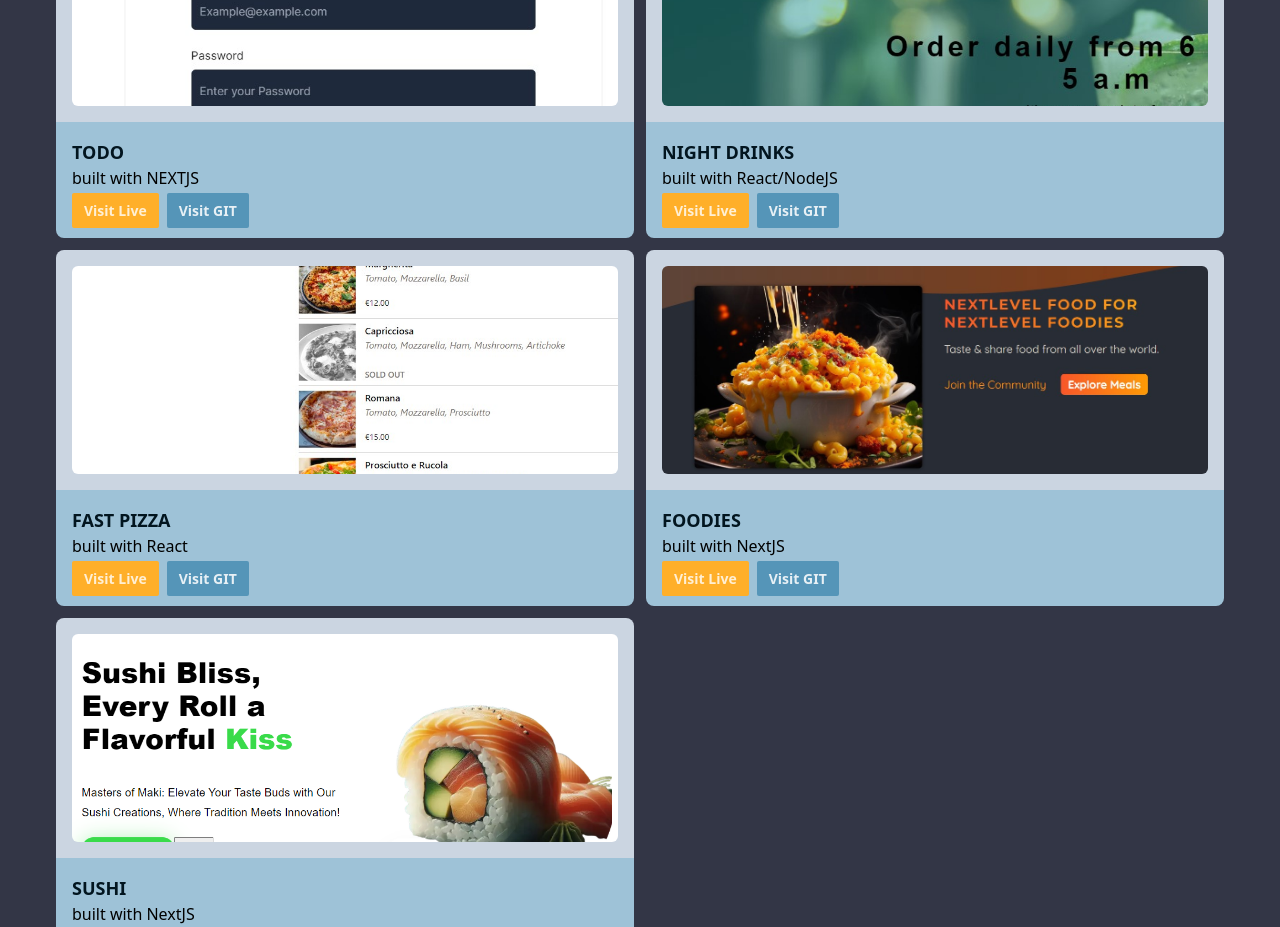
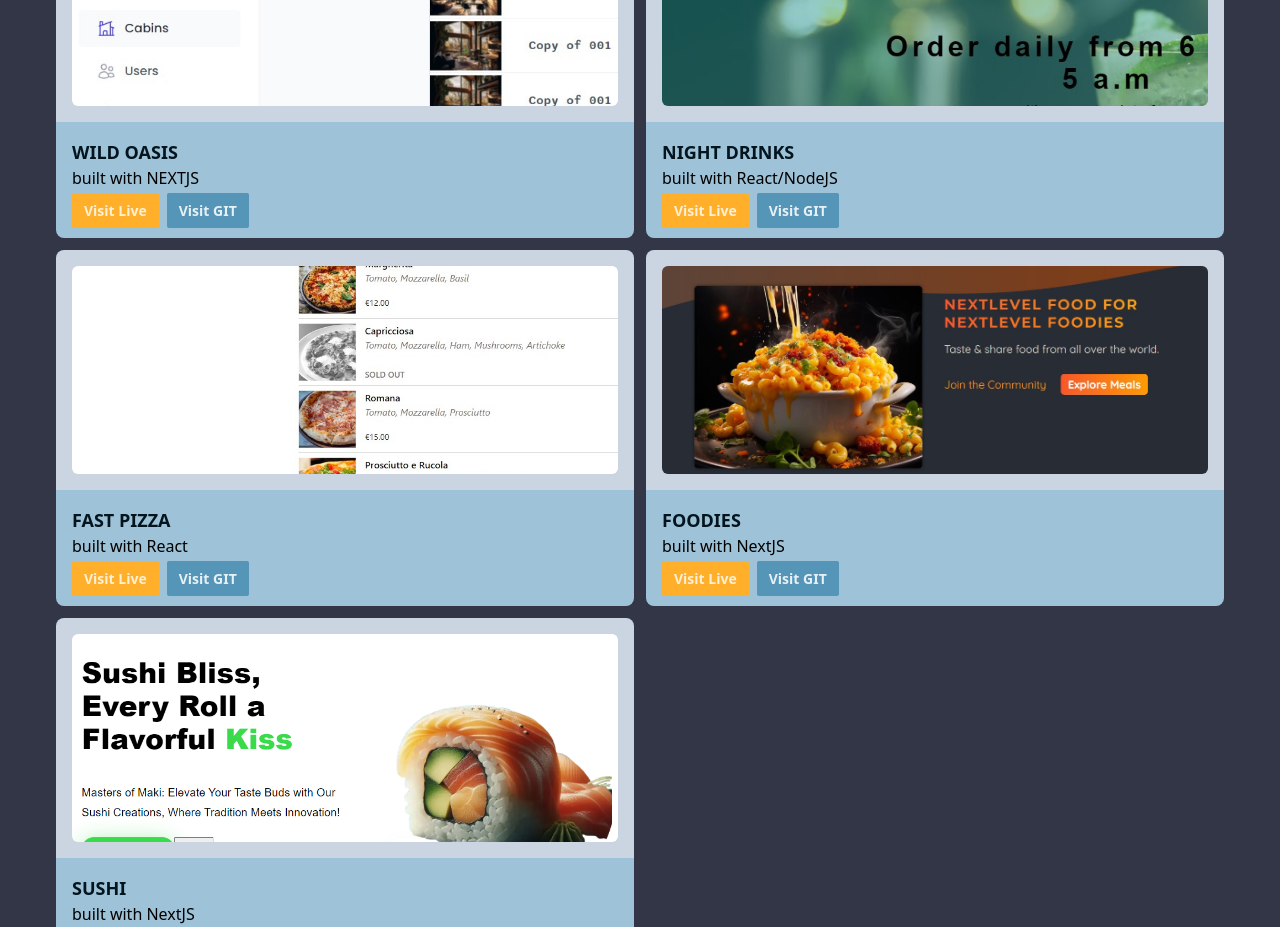
Before and after one commit to Navi003/protfolio, a Next.js app: page /projects in a window 1280 px wide. Shown: the part 1120-2047 px from the top of the page. Built offline with nearby package versions, Linux system fonts and the light colour scheme.

Commit message:
Replaced todo App with Wild Oasis

```diff
--- a/app/projectdata/data.js
+++ b/app/projectdata/data.js
@@ -29,10 +29,10 @@ export const data = [
     image: "/images/project04.jpg",
   },
   {
-    projectName: "Todo",
+    projectName: "Wild Oasis",
     builtWith: "NEXTJS",
-    githubLink: "https://github.com/Navi003/url-shortner-frontendmentor",
-    liveSiteLink: "https://imaginative-chimera-3eaf7a.netlify.app/",
+    githubLink: "https://github.com/Navi003/the-wild-app",
+    liveSiteLink: "https://dreamy-gumption-656ee4.netlify.app/dashboard",
     image: "/images/project05.jpg",
   },
   {
```
Also changed, not shown: public/images/project05.jpg.
